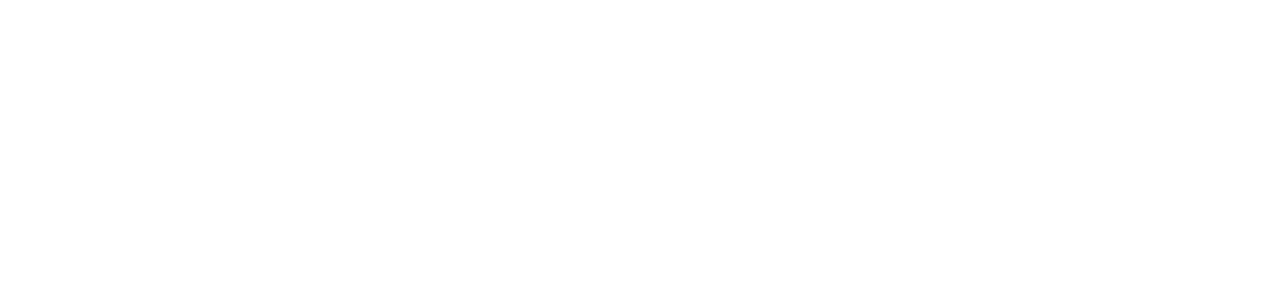
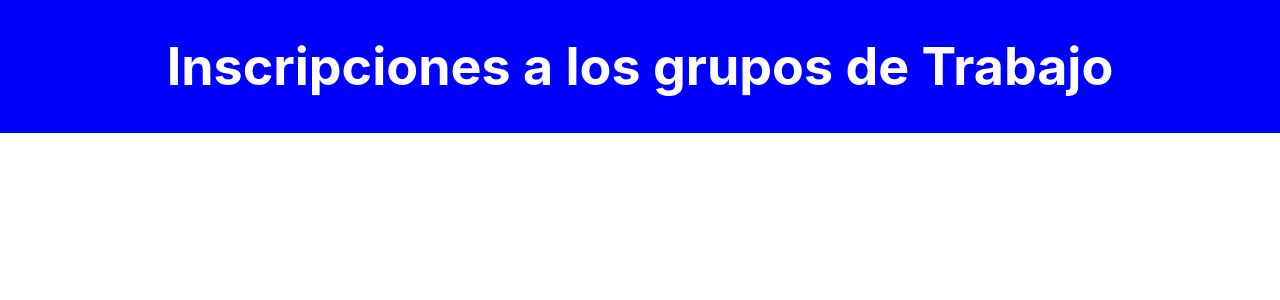
Before and after one commit to ACMUD/modulo-Inscripciones, a React (Create React App) app in the folder inscripciones/: page / in a window 1280 px wide. Shown: the top 300 px of the page. Built offline with nearby package versions, Linux system fonts and the light colour scheme.

Commit message:
added basic header

```diff
--- a/inscripciones/src/App.js
+++ b/inscripciones/src/App.js
@@ -1,11 +1,11 @@
 import React from 'react';
 import './App.css';
+import Header from './header/header';
 
 function App() {
   return (
     <div className="App">
-      <header className="App-header">
-      </header>
+      <Header />
     </div>
   );
 }
--- /dev/null
+++ b/inscripciones/src/header/header.css
@@ -0,0 +1,10 @@
+.App-header {
+  background-color: #0000ff;
+  width: 100vw;
+  display: flex;
+  flex-direction: column;
+  align-items: center;
+  justify-content: center;
+  font-size: calc(10px + 2vmin);
+  color: white;
+}
--- /dev/null
+++ b/inscripciones/src/header/header.js
@@ -0,0 +1,12 @@
+import React from 'react';
+import './header.css';
+
+function Header(props) {
+    return (
+        <header className='App-header'>
+            <h1>Inscripciones a los grupos de Trabajo</h1>
+        </header >
+    )
+}
+
+export default Header;
```
Also changed, not shown: inscripciones/src/App.css (+0 -11 lines).
